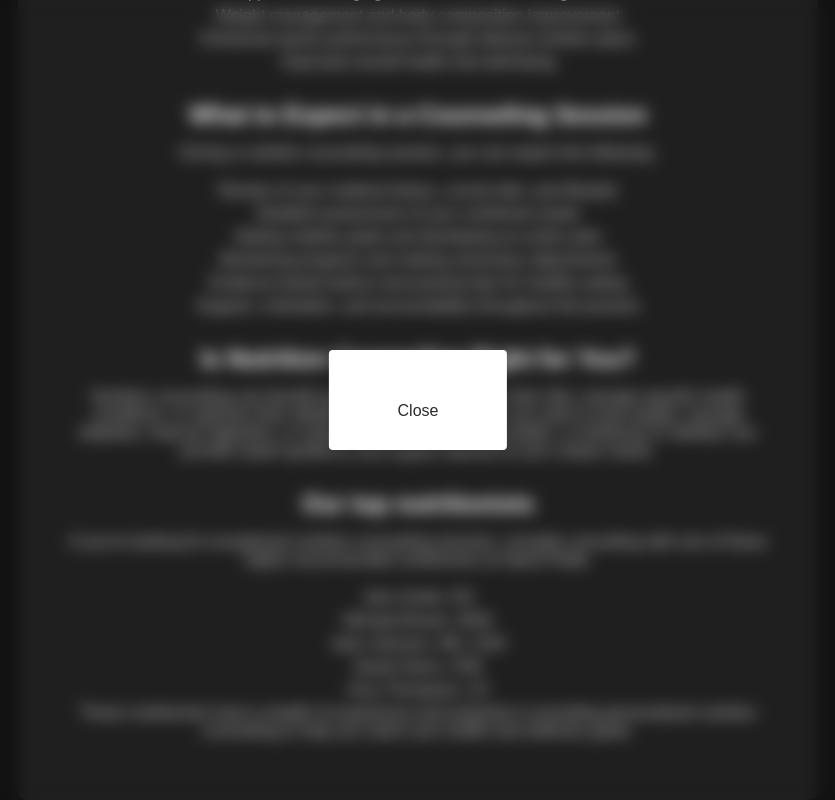
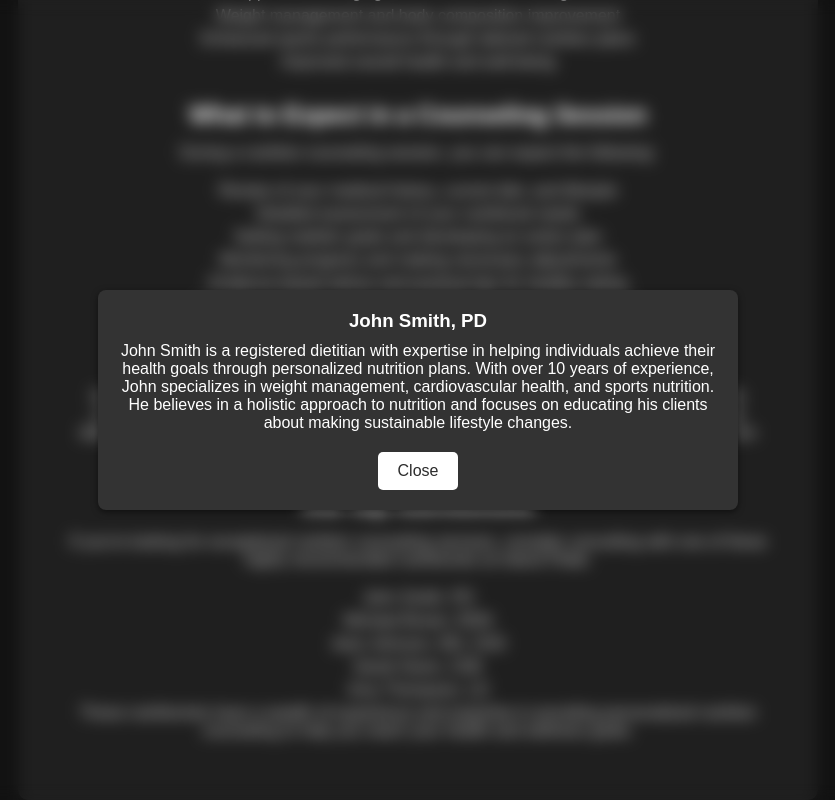
Before and after one commit to Pelani2/FitLab, a React (Create React App) app: page /nutritioncounselingpage in a window 1280 px wide. Both pictures are taken after a click on the item "John Smith, PD". Shown: the part 429-1229 px from the top of the page, without its empty margins (222-1057 px from the left). Built offline with nearby package versions, Linux system fonts and the light colour scheme.

Commit message:
small ajudstments to popup

```diff
--- a/src/pages/nutrition/Nutrition.js
+++ b/src/pages/nutrition/Nutrition.js
@@ -155,6 +155,9 @@ export default function Nutrition() {
                         <h3>
                             {selectedNutritionist}
                         </h3>
+                        <p>
+                            {nutritionists.find(nutritionist => nutritionist.name === selectedNutritionist)?.info}
+                        </p>
                         <CloseButton
                             text="Close"
                             closeFunc={closePopup}
@@ -164,6 +167,5 @@ export default function Nutrition() {
                 )}
             </div>
         </div>
-
     );
 }
--- a/src/styles/NutritionStyles.css
+++ b/src/styles/NutritionStyles.css
@@ -42,17 +42,6 @@
     text-decoration: underline;
 }
 
-.nutrition__popup-div {
-    position: fixed;
-    top: 50%;
-    left: 50%;
-    transform: translate(-50%, -50%);
-    background-color: white;
-    padding: 20px;
-    border-radius: 4px;
-    box-shadow: 0 2px 6px rgba(0, 0, 0, 0.15);
-}
-
 .nutrition__popup-container {
     position: fixed;
     top: 0;
@@ -65,3 +54,23 @@
     backdrop-filter: blur(8px);
     z-index: 100;
 }
+
+.nutrition__popup-div {
+    position: fixed;
+    top: 50%;
+    left: 50%;
+    transform: translate(-50%, -50%);
+    background-color: #333;
+    padding: 20px;
+    border-radius: 8px;
+    box-shadow: 0 2px 6px rgba(0, 0, 0, 0.5);
+    color: #fff;
+}
+
+.nutrition__popup-div h3 {
+    margin-bottom: 10px;
+}
+
+.nutrition__popup-div p {
+    margin-bottom: 20px;
+}
```
